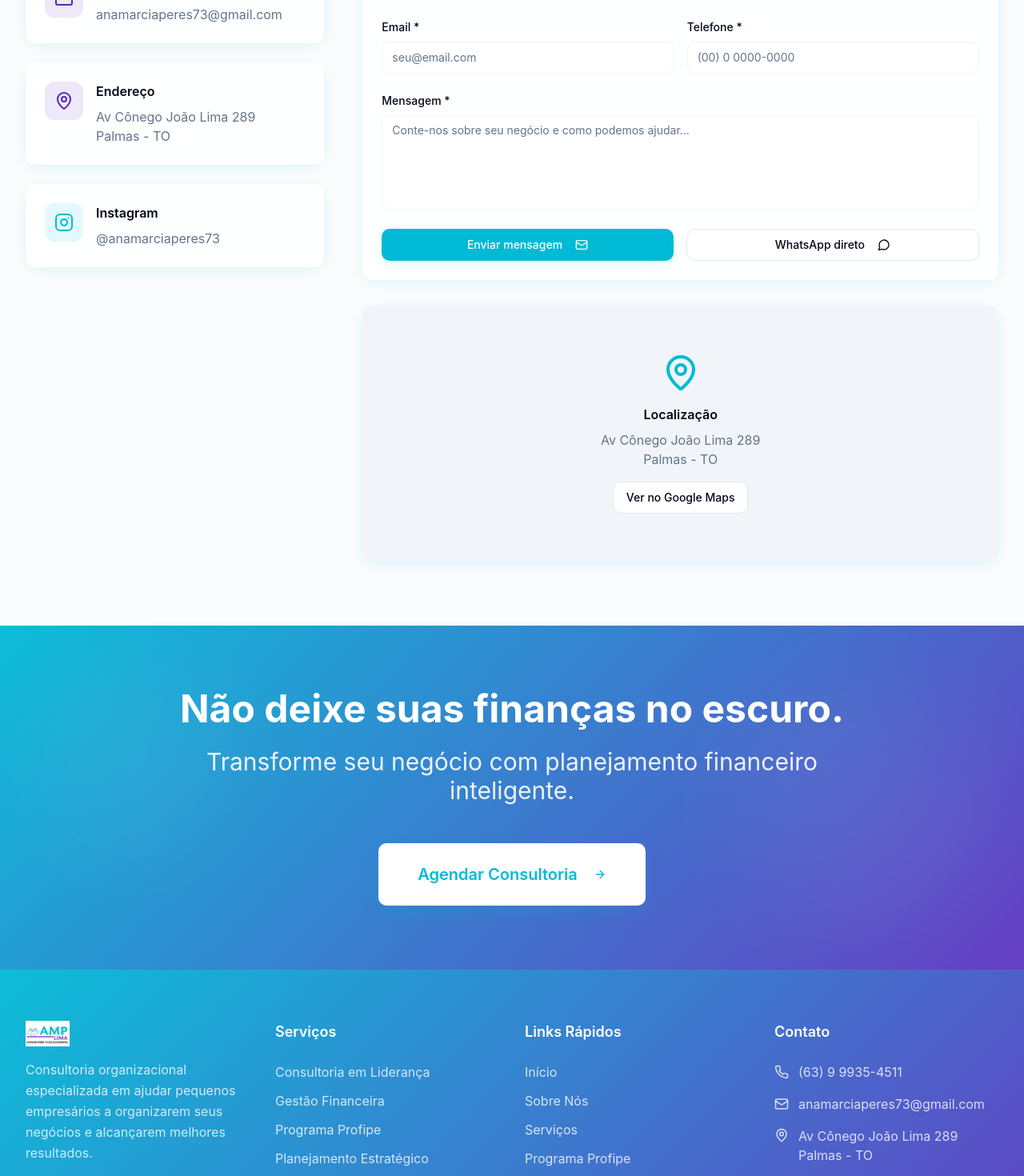
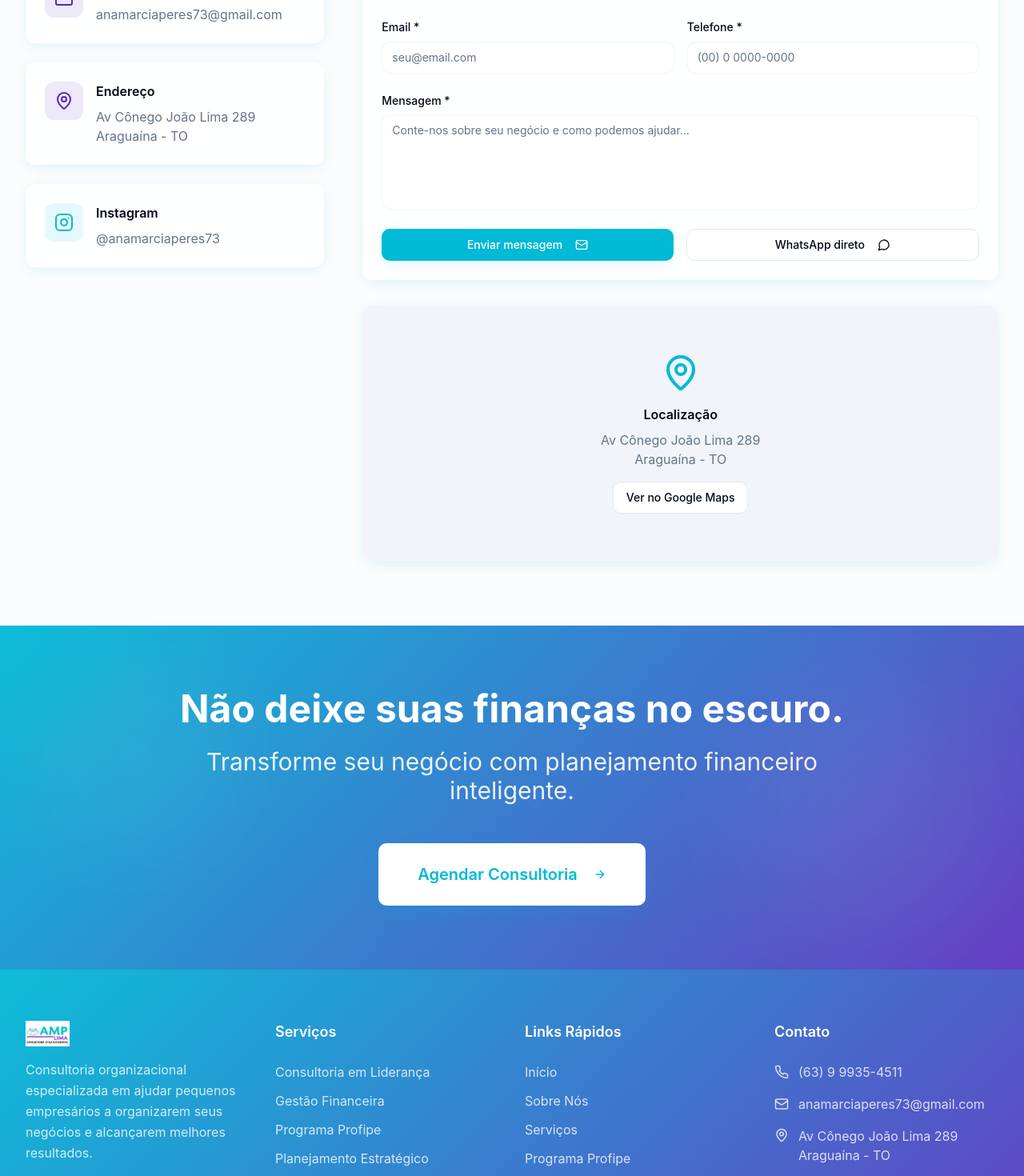
Before and after one commit to DevZipMateus/amplima-grow-hub, a React (Vite) app: page / in a window 1280 px wide. Shown: the part 5760-7230 px from the top of the page at 80% size. Built offline with nearby package versions, Linux system fonts and the light colour scheme; the HTML template or start-up script is replaced by a standard one.

Commit message:
Update city name

```diff
--- a/src/components/ContactSection.tsx
+++ b/src/components/ContactSection.tsx
@@ -81,7 +81,7 @@ const ContactSection = () => {
                       <h3 className="font-semibold text-foreground mb-2">Endereço</h3>
                       <p className="text-muted-foreground">
                         Av Cônego João Lima 289<br />
-                        Palmas - TO
+                        Araguaína - TO
                       </p>
                     </div>
                   </div>
@@ -206,11 +206,11 @@ const ContactSection = () => {
                     <h3 className="font-semibold text-foreground mb-2">Localização</h3>
                     <p className="text-muted-foreground">
                       Av Cônego João Lima 289<br />
-                      Palmas - TO
+                      Araguaína - TO
                     </p>
                     <Button variant="outline" className="mt-4" asChild>
                       <a
-                        href="https://maps.google.com/?q=Av+Cônego+João+Lima+289+Palmas+TO"
+                        href="https://maps.google.com/?q=Av+Cônego+João+Lima+289+Araguaína+TO"
                         target="_blank"
                         rel="noopener noreferrer"
                       >
--- a/src/components/Footer.tsx
+++ b/src/components/Footer.tsx
@@ -112,7 +112,7 @@ const Footer = () => {
                 <MapPin size={18} className="flex-shrink-0 mt-0.5" />
                 <div>
                   Av Cônego João Lima 289<br />
-                  Palmas - TO
+                  Araguaína - TO
                 </div>
               </div>
             </div>
```
